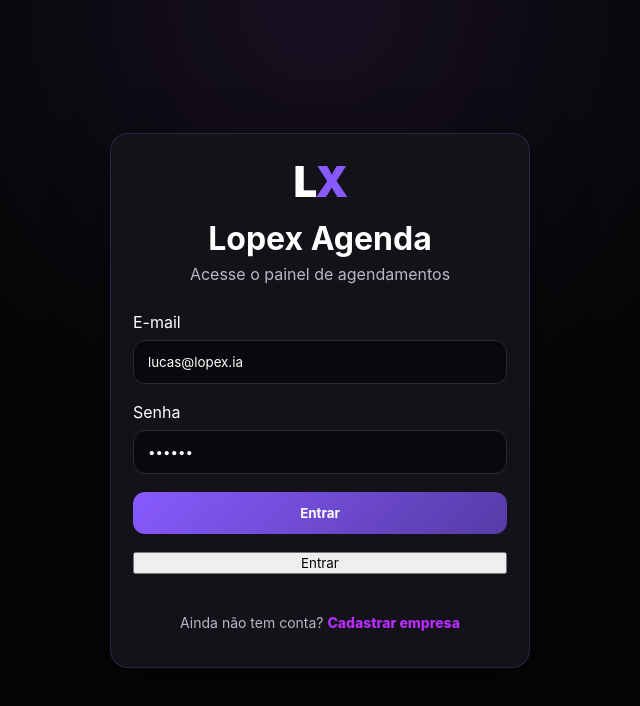
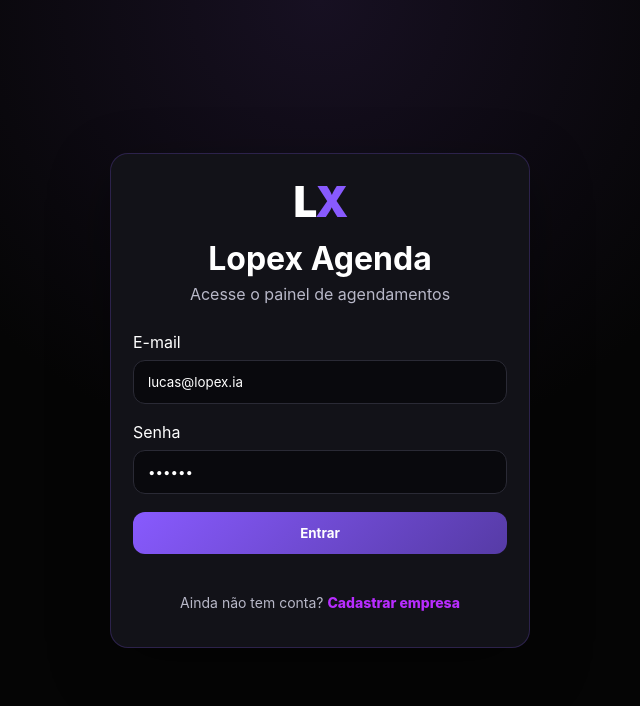
Before and after one commit to joelllopezs/apilopexfrontend, a React (Vite) app: page / in a window 1280 px wide. Shown: the top 706 px of the page, without its empty margins (320-960 px from the left). Built offline with nearby package versions, Linux system fonts and the light colour scheme.

Commit message:
ajuste de button ENTRAR

```diff
--- a/src/pages/Login.jsx
+++ b/src/pages/Login.jsx
@@ -107,9 +107,6 @@ export default function Login() {
           <button className="button" type="submit" disabled={loading}>
             {loading ? "Entrando..." : "Entrar"}
           </button>
-          <button type="submit" disabled={loading}>
-  {loading ? "Entrando..." : "Entrar"}
-</button>
 
 <p className="login-footer">
   Ainda não tem conta? <Link to="/register-company">Cadastrar empresa</Link>
```
